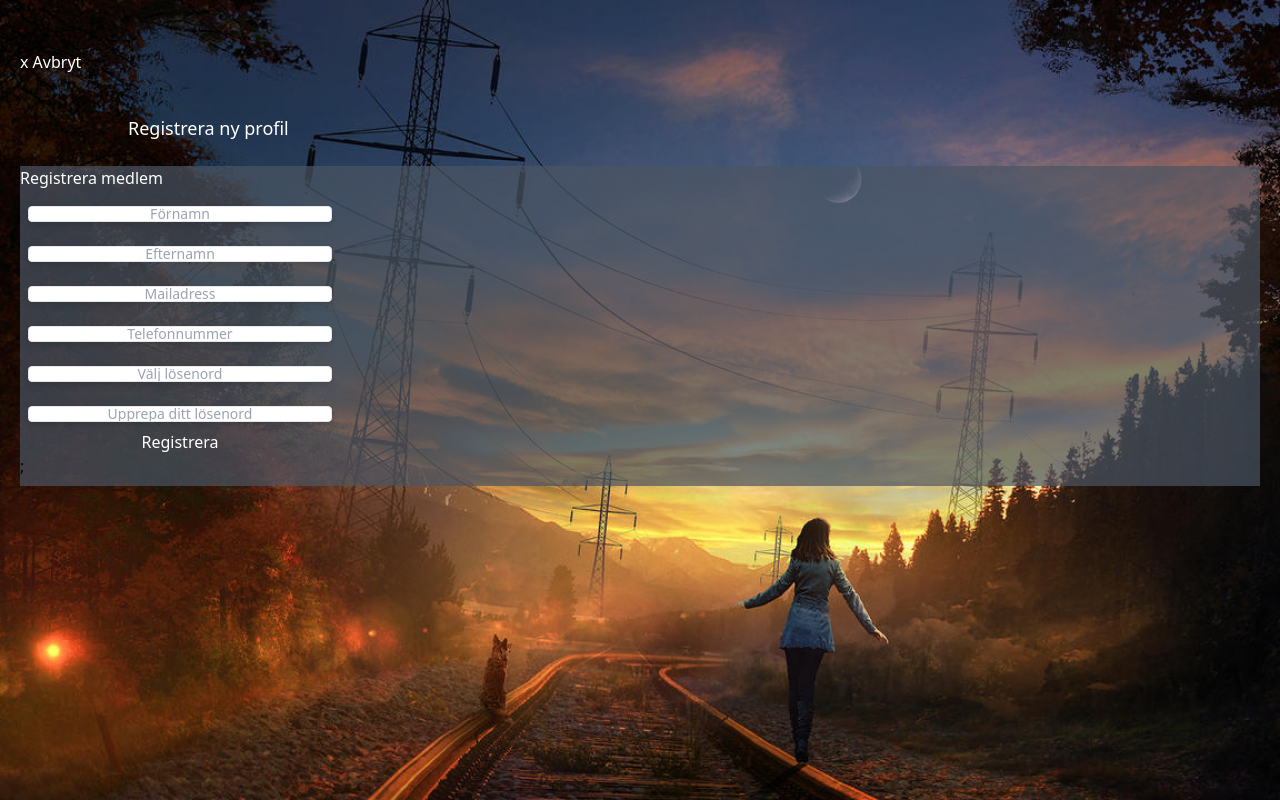
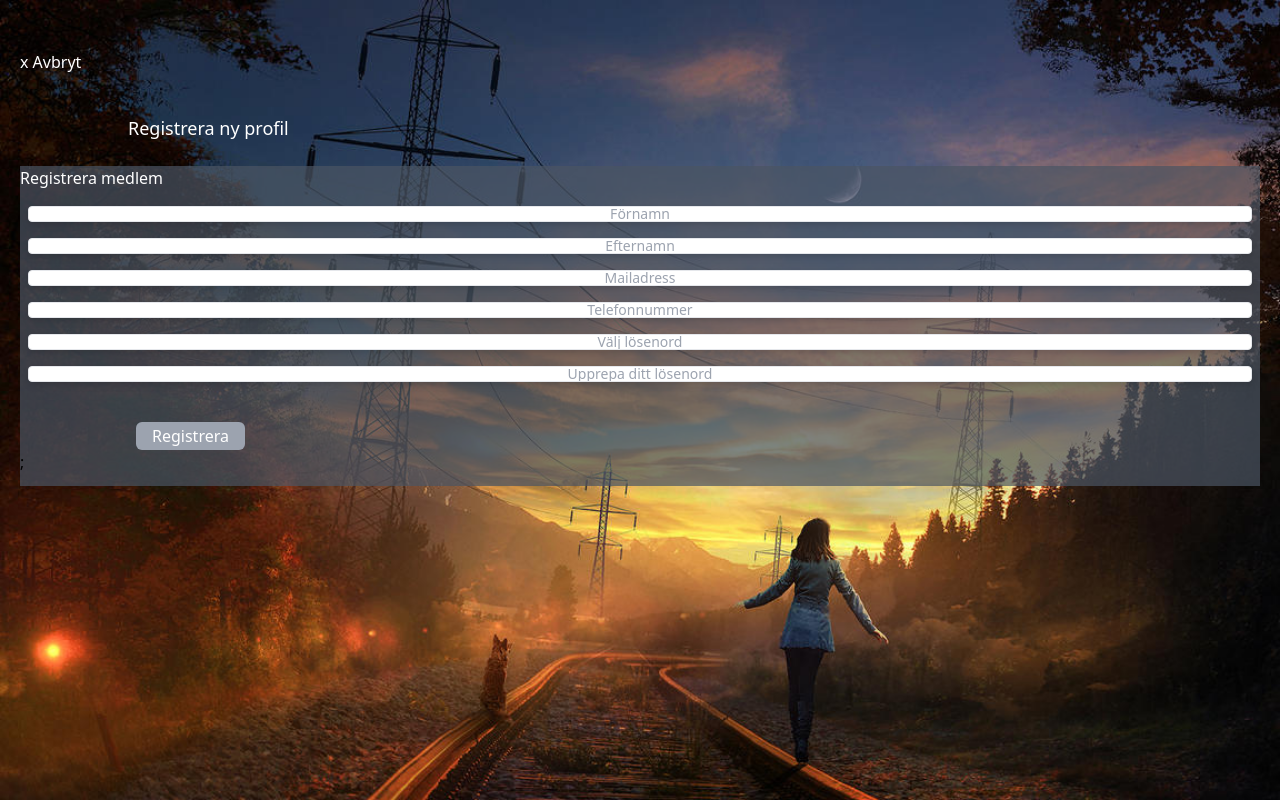
Before and after one commit to adamLundstedt/trainmaster, a Next.js app: page /new-profile in a window 1280 px wide. Built offline with nearby package versions, Linux system fonts and the light colour scheme.

Commit message:
added css to profile page and form-file

```diff
--- a/components/Form.js
+++ b/components/Form.js
@@ -66,7 +66,7 @@ const Form = ({ formId, userForm }) => {
       <form
         id={formId}
         onSubmit={handleSubmit}
-        className="grid grid-cols-1 gap-2 max-w-xs  "
+        className="grid grid-cols-1    "
       >
         <input
           type="text"
@@ -142,7 +142,13 @@ const Form = ({ formId, userForm }) => {
         drop-shadow-md shadow-black text-black rounded text-sm"
         />
 
-        <input type="submit" value="Registrera" className="text-white" />
+        <div className="ml-24">
+          <input
+            type="submit"
+            value="Registrera"
+            className="text-white ml-5 px-4 py-0.5 rounded-md mt-10 bg-gray-400"
+          />
+        </div>
       </form>
       <p>{message}</p>
     </div>
```
